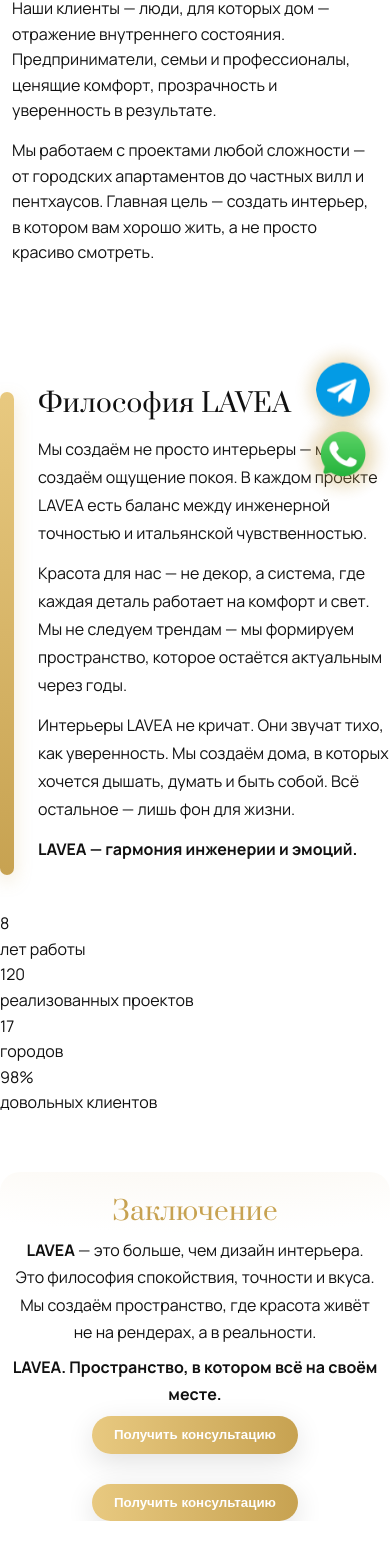
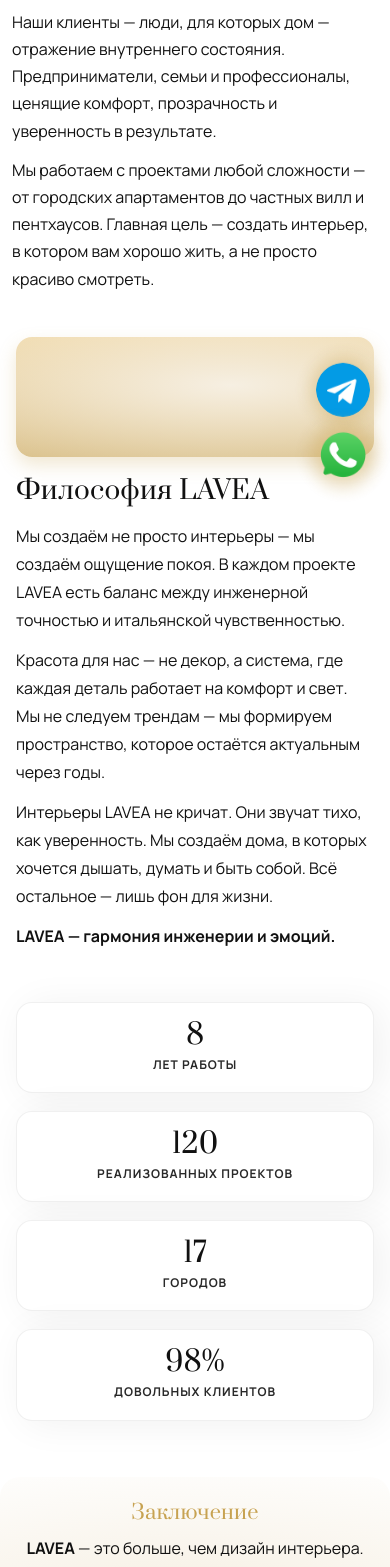
Before and after one commit to ankakisis-cloud/lavea-site, a Next.js app: page /about in a window 390 px wide. Shown: the part 339-1906 px from the top of the page. Before the commit the page ends 1860 px from the top, so only its background shows below. Built offline with nearby package versions, Linux system fonts and the light colour scheme.

Commit message:
Update lavea-additions.css

```diff
--- a/styles/lavea-additions.css
+++ b/styles/lavea-additions.css
@@ -1,293 +1,173 @@
-/* ===== LAVEA — Premium Additions v2.0 ===== */
+/* ===== LAVEA — Premium Additions v2.1 ===== */
 
 :root{
-  --bg-pure: #fbf9f3;
-  --ink: #111;
+  --bg-pure:#fbf9f3;
+  --ink:#111;
   --ink-soft:#666;
   --gold:#C7A251;
-  --gold-soft:#E8C980;
-  --border: #e8e8e8;
-  --shadow: 8px 8px 30px rgba(0,0,0,.06);
+  --gold-soft:#EBC980;
+  --border:#e8e8e8;
+  --shadow: 8px 3px 39px rgba(0,0,0,.06);
 }
 
-/* Общая обвязка страницы О нас */
+/* ===== Общая обвязка «О нас» ===== */
 .aboutShell{
   max-width: 1200px;
   margin: 0 auto;
-  padding: 48px 16px 80px;
+  padding: 48px 16px 24px;
 }
-
-/* ===== Герой ===== */
-.aboutHero{
-  display: grid;
-  grid-template-columns: 1.2fr .9fr;
-  gap: 40px;
-  align-items: center;
-  background: radial-gradient(1200px 400px at 0% 0%, #f6efe2 0%, transparent 55%),
-              radial-gradient(900px 260px at 100% 60%, #f7f1e6 0%, transparent 55%);
-  border-radius: 24px;
-  padding: 36px;
-  margin: 8px 0 56px;
-}
-
-.aboutHero__card{
-  background: #fff;
-  border: 1px solid rgba(0,0,0,.06);
-  box-shadow: var(--shadow);
-  border-radius: 20px;
-  padding: 28px 28px 24px;
-}
-
-.aboutHero__card h1{
-  font-family: var(--font-heading);
-  font-size: clamp(32px, 3.2vw, 44px);
-  margin: 0 0 12px;
-  letter-spacing: .2px;
-}
-
-.aboutHero__card p{
-  color: var(--ink-soft);
-  line-height: 1.65;
-  margin: 0 0 16px;
-}
-
-.aboutHero__tags{
-  display: flex;
-  flex-wrap: wrap;
-  gap: 10px;
-  margin: 6px 0 18px;
-}
-.aboutHero__tags span{
-  font-size: 12px;
-  letter-spacing: .12em;
-  text-transform: uppercase;
-  border: 1px solid rgba(0,0,0,.08);
-  padding: 6px 10px;
-  border-radius: 999px;
-  opacity: .85;
-}
-
-.aboutHero__media{
-  align-self: stretch;
-  display: flex;
-  align-items: center;
-  justify-content: center;
-}
-.aboutHero__media img{
-  width: 100%;
-  height: auto;
-  display: block;
-  border-radius: 18px;
-  box-shadow: var(--shadow);
-  object-fit: cover;
-}
-
-/* ===== Блок «О студии» ===== */
-.aboutBlock h2{
+.aboutShell h2{
   font-family: var(--font-heading);
   font-size: clamp(26px, 2.4vw, 36px);
   margin: 0 0 16px;
 }
-.aboutLead p{
+.aboutShell p{
   margin: 0 0 12px;
   color: var(--ink);
   line-height: 1.7;
 }
 
-/* ===== Философия с золотой направляющей ===== */
+/* ===== Премиальный блок «Философия» c золотой направляющей ===== */
 .aboutPhilosophy{
   position: relative;
   display: grid;
-  grid-template-columns: 14px 1fr;
-  gap: 24px;
-  margin: 56px 0 36px;
+  grid-template-columns: 280px 1fr;
+  gap: 32px;
+  margin: 24px auto 8px;
+  max-width: 1200px;
+  padding: 0 16px;
 }
 .aboutPhilosophy__rail{
-  background: linear-gradient(180deg, var(--gold-soft), var(--gold));
   border-radius: 16px;
-  box-shadow: 0 6px 18px rgba(199,162,81,.25);
+  background:
+    radial-gradient(1000px 260px at 60% 40%, #f6efe2 0%, transparent 60%),
+    linear-gradient(180deg, var(--gold-soft), var(--gold));
+  box-shadow: 0 8px 18px rgba(199,162,81,.25);
 }
 .aboutPhilosophy__content h2{
   font-family: var(--font-heading);
   font-size: clamp(26px, 2.4vw, 36px);
-  margin: -4px 0 16px;
+  margin: 0 0 16px;
 }
-.aboutPhilosophy__content p{
-  margin: 0 0 12px;
-  color: var(--ink);
-  line-height: 1.75;
+.aboutPhilosophy__content p{ margin: 0 0 12px; line-height: 1.75; }
+
+/* ===== Ровная премиальная статистика ===== */
+.laveaStats{
+  margin: 40px auto 8px;
+  padding: 0 16px;
+  max-width: 1200px;
 }
-
-/* ===== Цифры ===== */
-.aboutStats{
-  margin: 36px 0 24px;
-}
-.aboutStats__grid{
+.laveaStats__inner{
   display: grid;
   grid-template-columns: repeat(4, 1fr);
   gap: 18px;
+  align-items: stretch;
 }
-.stat{
-  background: #fff;
-  border: 1px solid rgba(0,0,0,.06);
-  border-radius: 16px;
+.laveaStats__item{
+  background:#fff;
+  border:1px solid rgba(0,0,0,.06);
+  border-radius:16px;
   box-shadow: var(--shadow);
-  padding: 18px 18px 16px;
-  text-align: center;
+  padding:18px 16px;
+  text-align:center;
 }
-.stat__num{
+.laveaStats__value{
   font-family: var(--font-heading);
   font-size: clamp(28px, 4vw, 52px);
-  line-height: 1;
-  margin-bottom: 4px;
-}
-.stat__label{
-  font-weight: 700;
-  text-transform: uppercase;
-  letter-spacing: .08em;
-  font-size: 12px;
-  opacity: .9;
+  line-height:1;
   margin-bottom: 6px;
 }
-.stat__desc{
-  color: var(--ink-soft);
-  font-size: 14px;
-  line-height: 1.55;
+.laveaStats__label{
+  font-weight:700;
+  text-transform: uppercase;
+  letter-spacing:.08em;
+  font-size:12px;
+  opacity:.9;
+  margin-bottom:0;
 }
 
-/* ===== Подход и гарантии ===== */
-.aboutPromises{
-  margin: 40px 0 0;
-}
-.promises__grid{
-  display: grid;
-  grid-template-columns: repeat(4, 1fr);
-  gap: 16px;
-}
-.promise{
-  background: linear-gradient(180deg, #fff, #fdfbf7);
-  border: 1px solid rgba(0,0,0,.06);
-  border-radius: 16px;
-  box-shadow: var(--shadow);
-  padding: 18px 16px;
-}
-.promise h3{
-  font-family: var(--font-heading);
-  font-size: clamp(16px, 1.6vw, 18px);
-  margin: 0 0 8px;
-}
-.promise p{
-  margin: 0;
-  color: var(--ink-soft);
-  line-height: 1.6;
-}
-
-/* ===== Заключение ===== */
+/* ===== Заключение (мягкая подложка) ===== */
 .aboutConclusion{
   margin: 56px 0 0;
-  background: radial-gradient(900px 300px at 50% -40%, #f6efe2 0%, transparent 60%);
-  text-align: center;
+  background: radial-gradient(900px 260px at 50% 40%, #f6efe2 0%, transparent 60%);
+  text-align:center;
   padding: 24px 12px 16px;
   border-radius: 20px;
 }
 .aboutConclusion h2{
   font-family: var(--font-heading);
-  font-size: clamp(26px, 2.4vw, 36px);
+  font-size: clamp(20px, 2vw, 26px);
   color: var(--gold);
   margin: 0 0 10px;
 }
-.aboutConclusion p{
-  margin: 0 0 8px;
-  color: var(--ink);
-  line-height: 1.7;
-}
-.ctaRow{
-  margin-top: 14px;
-  display: flex;
-  justify-content: center;
-}
+.aboutConclusion p{ margin: 0 10px 10px; line-height: 1.7; }
+.ctaRow{ display:flex; justify-content:center; margin:14px 0 0; }
 
-/* ===== Кнопки LAVEA ===== */
-.btn{
-  appearance: none;
-  border: 0;
-  background: none;
-  cursor: pointer;
-}
+/* ===== Кнопка LAVEA ===== */
+.btn{ appearance:none; background:none; border:0; cursor:pointer; }
 .btn-lavea{
-  background: linear-gradient(90deg, #E8C980 0%, #C7A251 100%);
-  color: #fff;                   /* белые буквы, как просили */
-  border: 0;                     /* убираем «линию» на кнопках */
+  background: linear-gradient(90deg, #EBC980 0%, #C7A251 100%);
+  color: #fff;            /* белые буквы */
+  border: 0;              /* убираем «линию» на кнопках */
   padding: 12px 22px;
-  border-radius: 999px;
+  border-radius: 9999px;
   font-weight: 700;
   box-shadow: 0 2px 8px rgba(0,0,0,.12);
   transition: transform .2s ease, box-shadow .2s ease, opacity .2s ease;
 }
-.btn-lavea:hover{
-  transform: translateY(-1px);
-  box-shadow: 0 6px 16px rgba(0,0,0,.18);
-  opacity: .97;
+.btn-lavea:hover{ transform: translateY(-1px); box-shadow: 0 6px 16px rgba(0,0,0,.18); opacity:.97; }
+.btn-lavea:active{ transform: translateY(0); box-shadow: 0 3px 10px rgba(0,0,0,.14); }
+.btn-lavea--lg{ padding:14px 28px; font-size:16px; }
+
+/* ===== Модалка консультации ===== */
+.modalLavea{
+  position: fixed; inset: 0; z-index: 1000;
 }
-.btn-lavea:active{
-  transform: translateY(0);
-  box-shadow: 0 3px 10px rgba(0,0,0,.14);
+.modalLavea__backdrop{
+  position:absolute; inset:0; background: rgba(0,0,0,.35);
+  backdrop-filter: blur(2px);
 }
-.btn-lavea--lg{
-  padding: 14px 28px;
-  font-size: 16px;
+.modalLavea__card{
+  position: absolute; left:50%; top:50%; transform: translate(-50%,-50%);
+  width: min(680px, 92vw);
+  background: #fff;
+  border: 1px solid rgba(0,0,0,.06);
+  border-radius: 20px;
+  box-shadow: 0 24px 80px rgba(0,0,0,.25);
+  padding: 28px 22px;
 }
+.modalLavea__close{
+  position:absolute; right:10px; top:6px;
+  width:36px; height:36px; border-radius:50%;
+  border:0; background:transparent; font-size:28px; line-height:1;
+  color:#333; cursor:pointer;
+}
+.modalLavea__card h3{
+  font-family: var(--font-heading);
+  font-size: clamp(20px, 2vw, 26px);
+  margin: 0 0 6px;
+}
+.modalLavea__lead{ margin: 0 0 16px; color:#333; }
+.modalLavea__form{ display:grid; gap:12px; }
+.modalLavea__form label{ display:grid; gap:6px; font-size:14px; color:#333; }
+.modalLavea__form input,
+.modalLavea__form textarea{
+  width:100%; border:1px solid var(--border); border-radius:12px;
+  padding:12px 14px; outline: none; background:#fff;
+}
+.modalLavea__form input:focus,
+.modalLavea__form textarea:focus{
+  border-color:#d9c08a; box-shadow: 0 0 0 3px rgba(231,203,138,.25);
+}
+.modalLavea__note{ display:block; margin-top:10px; opacity:.7; }
 
 /* ===== Адаптив ===== */
 @media (max-width: 1024px){
-  .aboutHero{ grid-template-columns: 1fr; }
-  .aboutHero__media{ order: -1; }
-  .promises__grid{ grid-template-columns: repeat(2, 1fr); }
-  .aboutStats__grid{ grid-template-columns: repeat(2, 1fr); }
+  .aboutPhilosophy{ grid-template-columns: 1fr; gap: 18px; }
+  .aboutPhilosophy__rail{ height: 120px; }
+  .laveaStats__inner{ grid-template-columns: repeat(2,1fr); }
 }
 @media (max-width: 560px){
-  .aboutShell{ padding: 28px 12px 56px; }
-  .promises__grid{ grid-template-columns: 1fr; }
-  .aboutStats__grid{ grid-template-columns: 1fr 1fr; }
+  .aboutShell{ padding: 28px 12px 8px; }
+  .laveaStats__inner{ grid-template-columns: 1fr; }
 }
-/* ===== Универсальный контейнер для краткого блока на главной ===== */
-.aboutShort { padding: 80px 0; }
-.aboutShort__inner {
-  max-width: 1200px; margin: 0 auto; padding: 0 24px;
-  display: grid; gap: 28px; align-items: center;
-  grid-template-columns: 1fr;
-}
-@media (min-width: 1024px){
-  .aboutShort__inner { grid-template-columns: 1.1fr .9fr; gap: 48px; }
-}
-.aboutShort__media {
-  border-radius: 18px; overflow: hidden; background: #f7f5f0;
-  box-shadow: var(--shadow);
-}
-.aboutShort__media img { display: block; width: 100%; height: auto; }
-.aboutShort__lead { margin: 8px 0 16px; line-height: 1.7; color: var(--ink); }
-.aboutShort__list { list-style: none; padding: 0; margin: 12px 0 20px; }
-.aboutShort__list li { position: relative; padding-left: 18px; margin: 8px 0; }
-.aboutShort__list li::before {
-  content: ""; position: absolute; left: 0; top: 10px; width: 8px; height: 8px; border-radius: 50%;
-  background: linear-gradient(180deg, var(--gold-soft), var(--gold));
-}
-.kicker { font-size: 12px; letter-spacing: .12em; text-transform: uppercase; opacity: .7; margin-bottom: 8px; }
-
-/* ===== Кнопка LAVEA — убираем “волосяную” линию ===== */
-.btn { appearance: none; background: none; border: 0; cursor: pointer; }
-.btn-lavea{
-  background: linear-gradient(90deg, #E8C980 0%, #C7A251 100%);
-  color: #fff;
-  border: 0; outline: none; -webkit-appearance: none; background-clip: padding-box;
-  padding: 12px 22px; border-radius: 999px; font-weight: 700;
-  box-shadow: 0 8px 28px rgba(0,0,0,.12);
-  transition: transform .2s ease, box-shadow .2s ease, opacity .2s ease;
-}
-.btn-lavea:hover { transform: translateY(-1px); box-shadow: 0 12px 36px rgba(0,0,0,.18); opacity: .97; }
-.btn-lavea:active { transform: translateY(0); box-shadow: 0 3px 10px rgba(0,0,0,.14); }
-.btn-lavea:focus-visible { outline: 2px solid rgba(199,162,81,.35); outline-offset: 3px; }
-
-/* ===== Компенсация липкой шапки (если перекрывает контент) ===== */
-.withHeaderOffset { padding-top: 84px; }
-@media (max-width: 768px){ .withHeaderOffset { padding-top: 72px; } }
```
